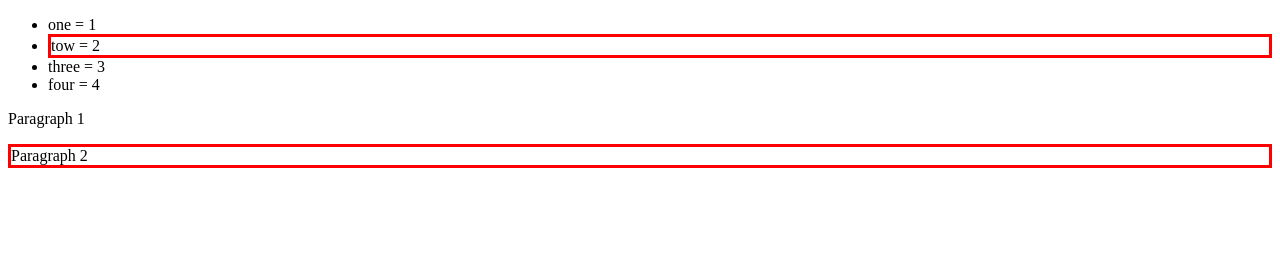
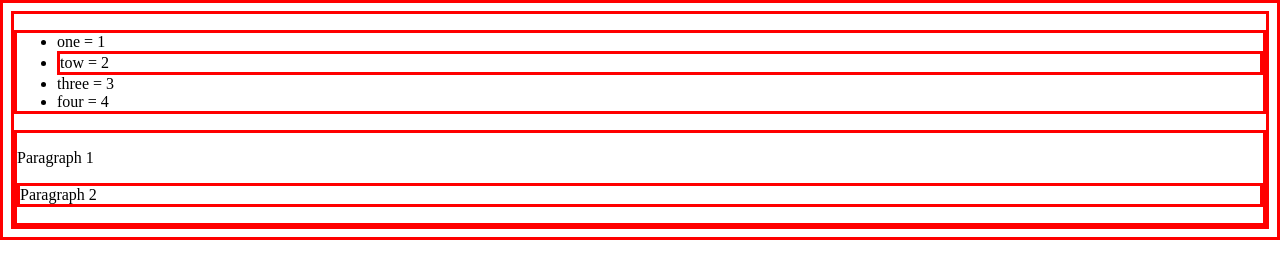
Before and after one commit to kavitshah8/jQuerySandBox, a plain HTML site: page index.html in a window 1280 px wide. Drawn offline with Linux system fonts and the light colour scheme.

Commit message:
filter without selector

```diff
--- a/index.html
+++ b/index.html
@@ -6,7 +6,7 @@
 <script type="text/javascript" src="./jquery-1.11.0.js"> </script>
 <script type="text/javascript">
 		$( "document" ).ready( function() {
-			$("li:contains(2), p:contains(2)").css("border","3px solid red");
+			$(":contains(2)").css("border","3px solid red");
 		} );
 </script>
 
```
